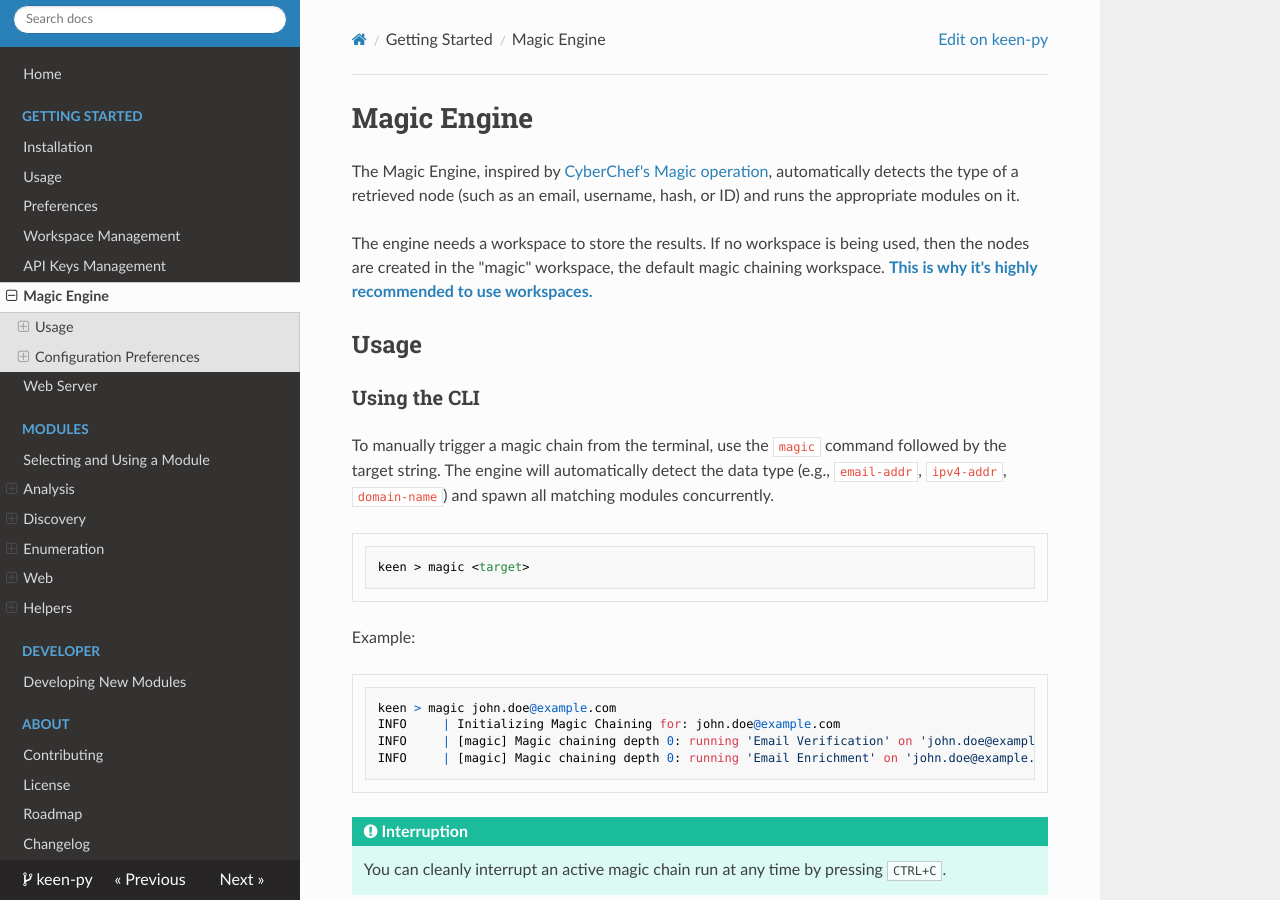
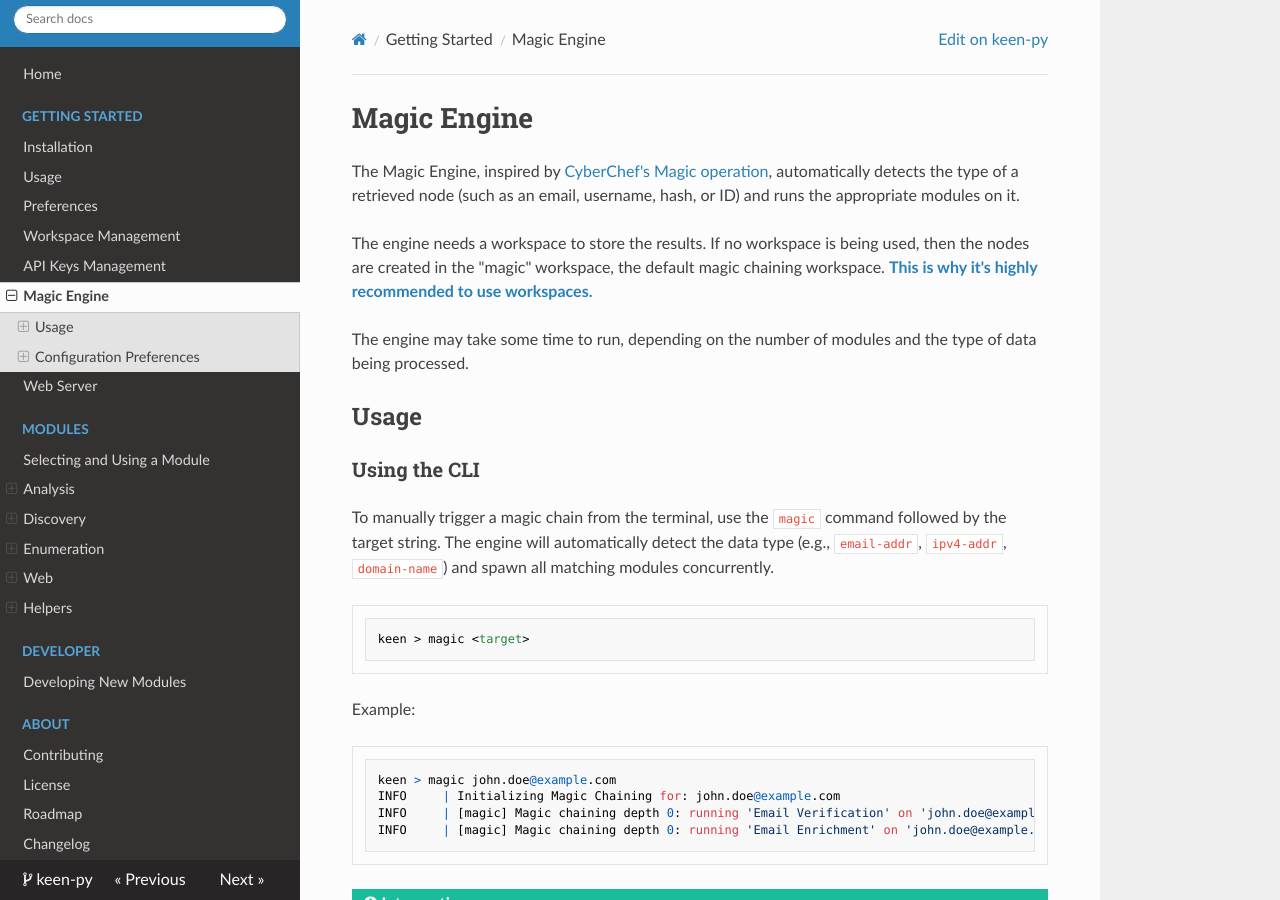
Before and after one commit to samuel-s-marques/keen-py, an MkDocs documentation site: the page built from docs/getting-started/magic_engine.md, in a window 1280 px wide and 900 px high. Built offline with MkDocs 1.6.1, drawn with Linux system fonts in a browser that asks for light colours; nearby versions of some CDN libraries.

Commit message:
add disclaimer

```diff
--- a/docs/getting-started/magic_engine.md
+++ b/docs/getting-started/magic_engine.md
@@ -3,6 +3,8 @@
 The Magic Engine, inspired by [CyberChef's Magic operation](https://github.com/gchq/CyberChef/wiki/Automatic-detection-of-encoded-data-using-CyberChef-Magic), automatically detects the type of a retrieved node (such as an email, username, hash, or ID) and runs the appropriate modules on it.
 
 The engine needs a workspace to store the results. If no workspace is being used, then the nodes are created in the "magic" workspace, the default magic chaining workspace. **[This is why it's highly recommended to use workspaces.](workspace_management.md)**
+
+The engine may take some time to run, depending on the number of modules and the type of data being processed.
 
 ## Usage
 
```
